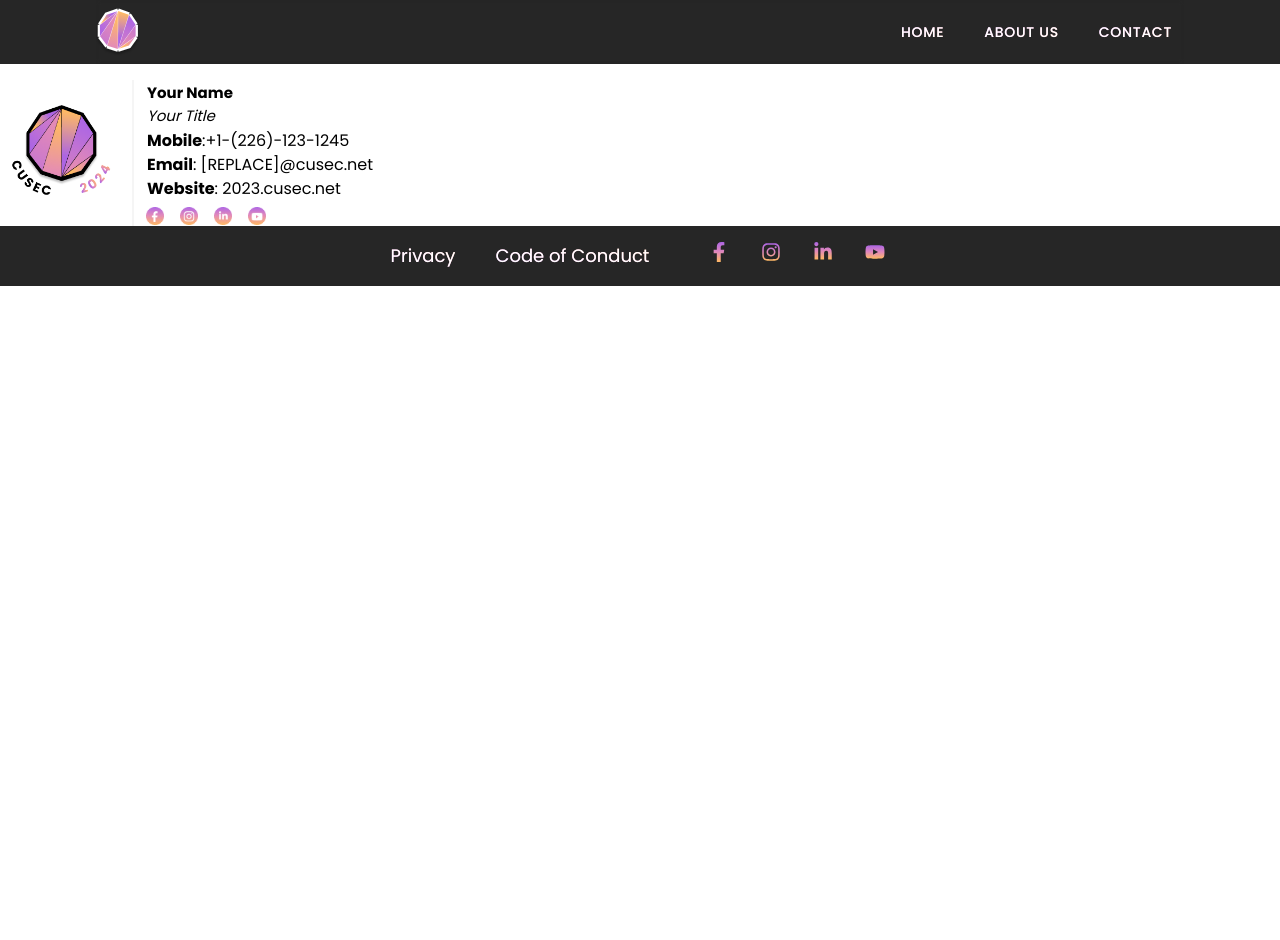
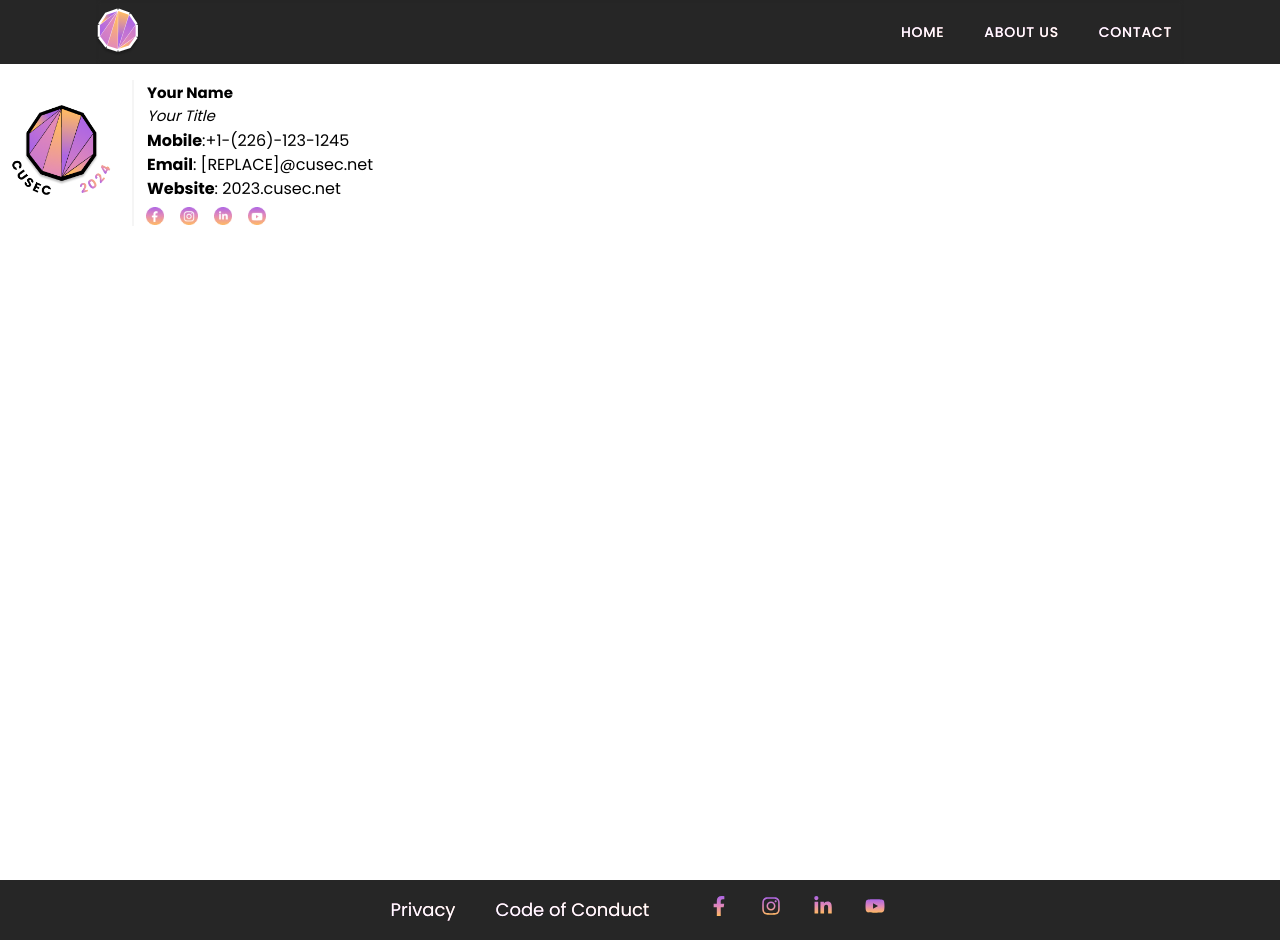
Before and after one commit to cusec/2024, a Next.js app: page /email in a window 1280 px wide. Before the commit the page ends 800 px from the top, so only its background shows below. Built offline with nearby package versions, Linux system fonts and the light colour scheme.

Commit message:
fix: Email page footer not as the bottom

```diff
--- a/src/app/email/page.tsx
+++ b/src/app/email/page.tsx
@@ -48,7 +48,7 @@ import youtubeIcon from "/public/images/youtube-icon.png";
 export default function email_signature() {
   return (
     <>
-      <div className="email-signature mt-20">
+      <div className="email-signature mt-20 min-h-screen">
         <table>
           <tbody>
             <tr>
```
